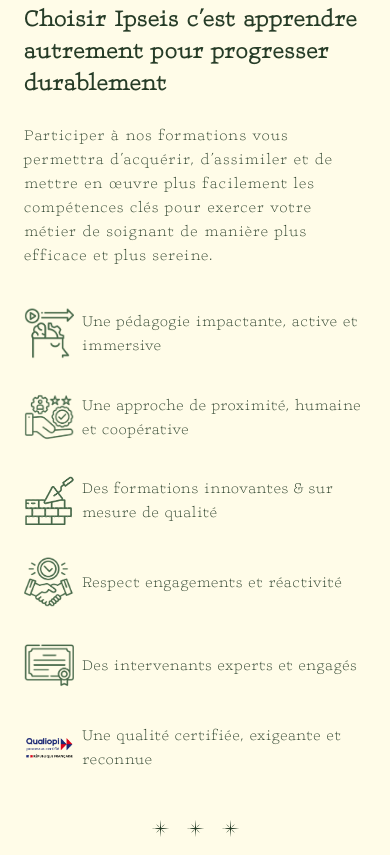
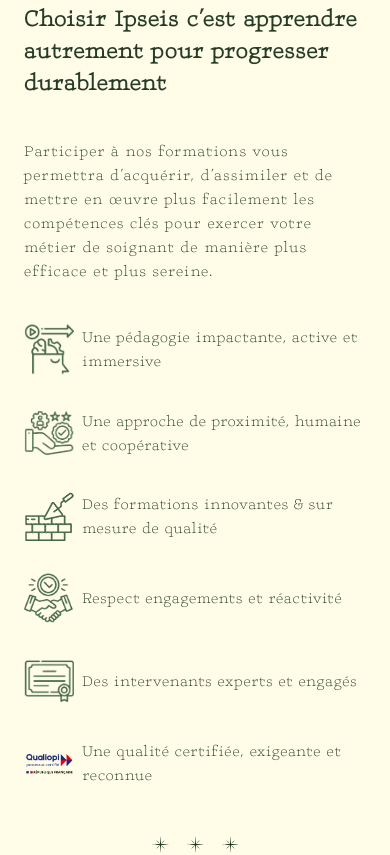
Before and after one commit to Jyok1m/ipseis, a Next.js app: page /pedagogie in a window 390 px wide. Shown: the part 3760-4615 px from the top of the page. Built offline with nearby package versions, Linux system fonts and the light colour scheme; no server answers.

Commit message:
Update TitleSection.tsx

```diff
--- a/src/components/TitleSection.tsx
+++ b/src/components/TitleSection.tsx
@@ -37,7 +37,7 @@ export const TitleSection = ({
 					</div>
 				)}
 				{titleNode ? titleNode : <p className="text-2xl sm:text-4xl tracking-wider font-semibold text-univers">{title}</p>}
-				{description && <p className="mt-6 leading-6 text-base sm:text-lg">{description}</p>}
+				{description && <p className="mt-10 sm:mt-6 leading-6 text-base sm:text-lg">{description}</p>}
 			</div>
 		</div>
 	);
```
